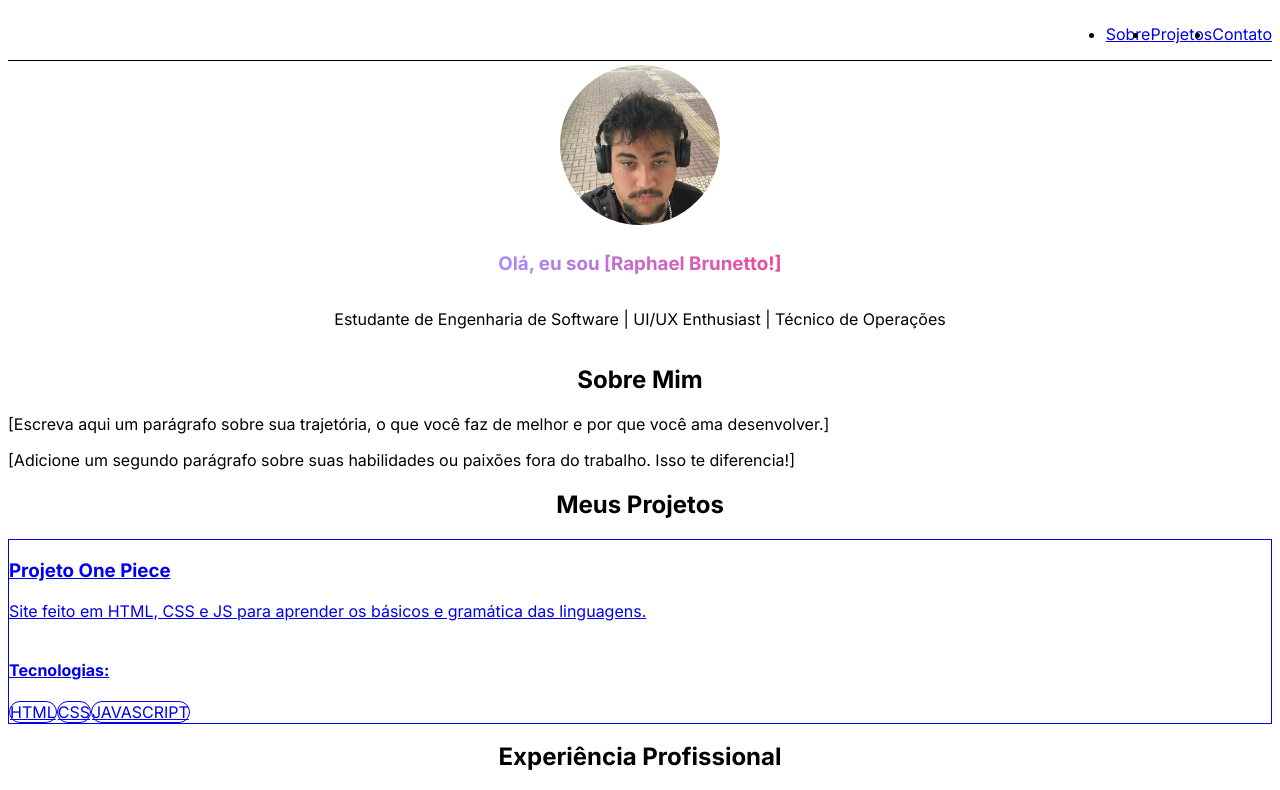
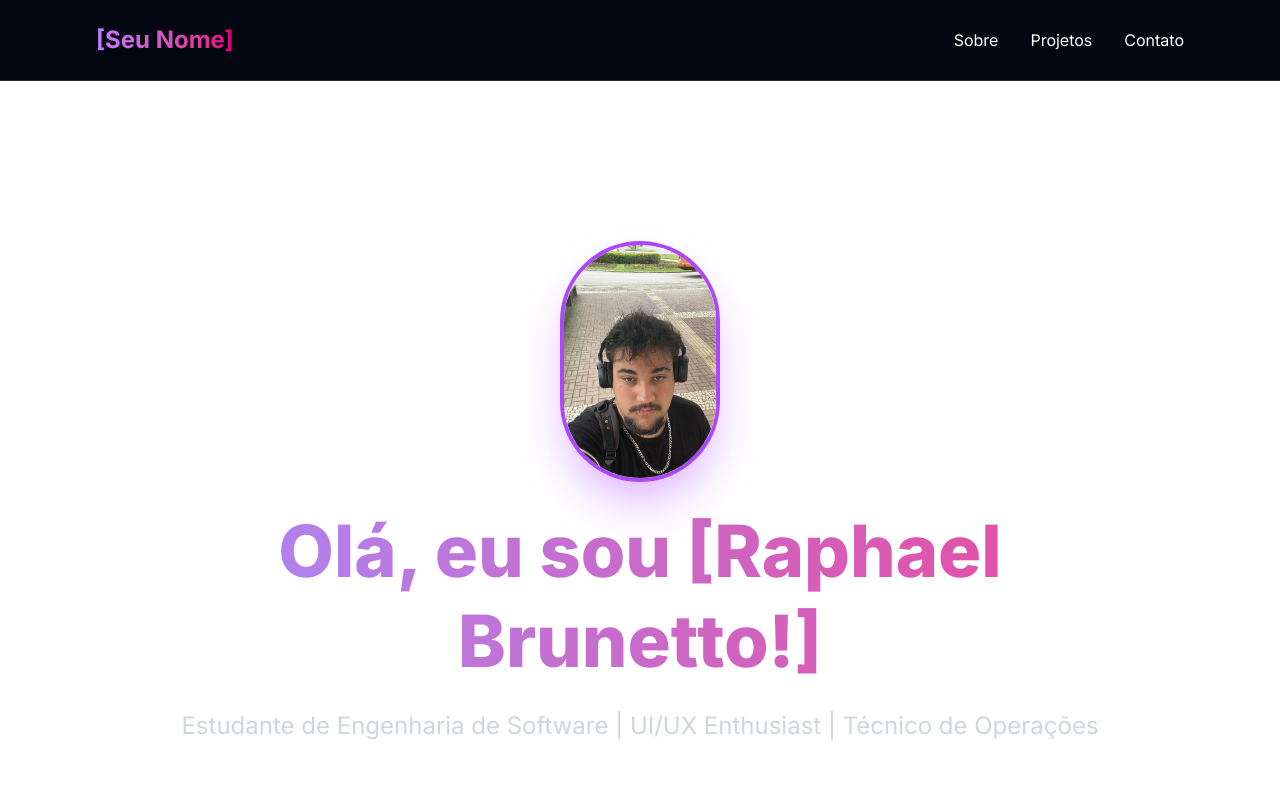
Before and after one commit to Raphabrunetto/curriculo, a Next.js app: page / in a window 1280 px wide. Shown: the top 790 px of the page. Built offline with nearby package versions, Linux system fonts and the light colour scheme.

Commit message:
Tailwind 100% working, with path on the card and to the website portfolio

```diff
--- a/src/app/layout.tsx
+++ b/src/app/layout.tsx
@@ -2,7 +2,7 @@ import { Inter } from 'next/font/google';
 import Header from '@/components/Header';
 import Footer from '@/components/Footer';
 // Mantenha esta linha aqui para garantir a injeção do CSS
-import './../styles/globals.css';
+import './globals.css';
 
 
 const inter = Inter({ subsets: ['latin'] });
--- a/src/styles/globals.css
+++ /dev/null
@@ -1,13 +0,0 @@
-/* src/styles/globals.css */
-
-@tailwind base;
-@tailwind components;
-@tailwind utilities;
-
-/* ADICIONE ESTA LINHA */
-html {
-  scroll-behavior: smooth;
-}
-/* FIM DA ADIÇÃO */
-
-/* ... (restante do seu CSS) */
```
